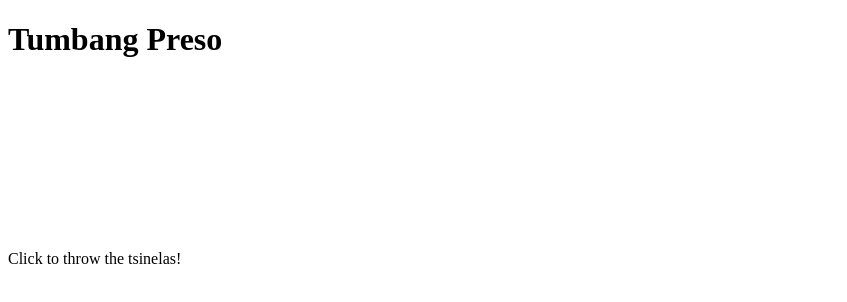
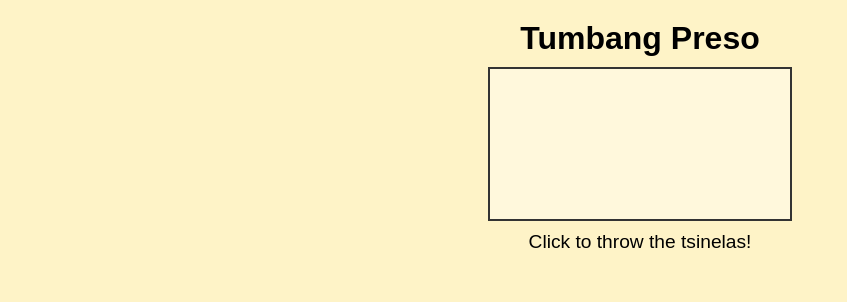
Before and after one commit to axeljamesacusar2-a11y/Tumbang-Preso, a plain HTML site: page index.html in a window 1280 px wide. Shown: the whole page, without its empty margins (0-847 px from the left). Drawn offline with Linux system fonts and the light colour scheme.

Commit message:
Update style.css

```diff
--- a/style.css
+++ b/style.css
@@ -1,15 +1,22 @@
-<!DOCTYPE html>
-<html lang="en">
-<head>
-  <meta charset="UTF-8" />
-  <meta name="viewport" content="width=device-width, initial-scale=1.0"/>
-  <title>Tumbang Preso</title>
-  <link rel="stylesheet" href="style.css"/>
-</head>
-<body>
-  <h1>Tumbang Preso</h1>
-  <canvas id="gameCanvas"></canvas>
-  <p id="statusText">Click to throw the tsinelas!</p>
-  <script src="game.js"></script>
-</body>
-</html>
+body {
+  margin: 0;
+  text-align: center;
+  background-color: #fef3c7;
+  font-family: 'Arial', sans-serif;
+}
+
+h1 {
+  margin: 20px 0 10px;
+}
+
+#gameCanvas {
+  border: 2px solid #333;
+  background-color: #fff8dc;
+  display: block;
+  margin: 0 auto;
+}
+
+#statusText {
+  font-size: 1.2em;
+  margin-top: 10px;
+}
```
